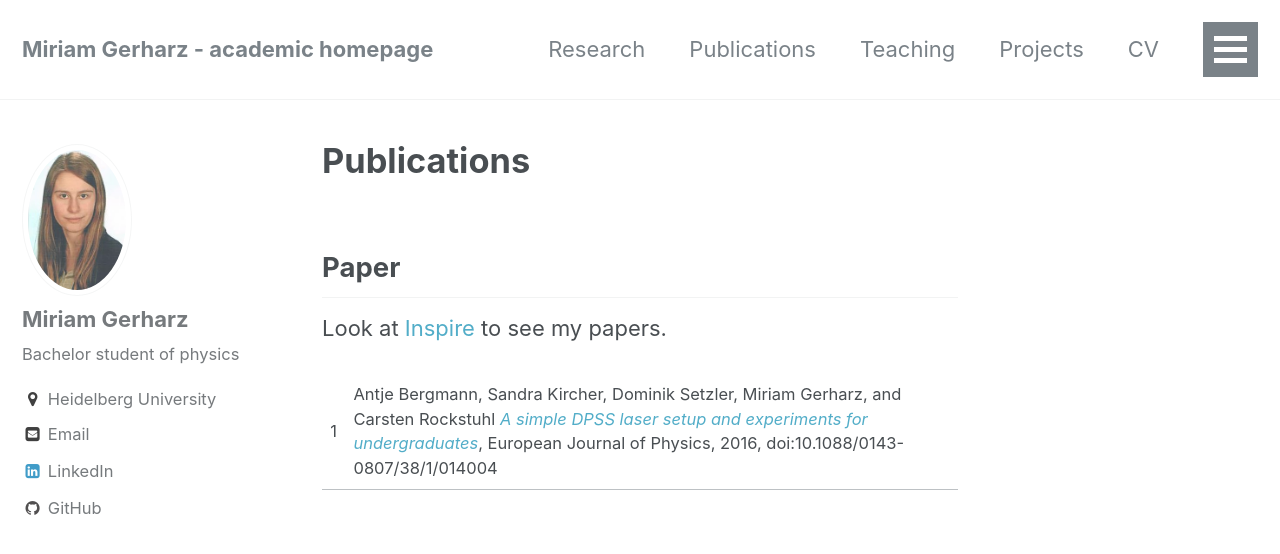
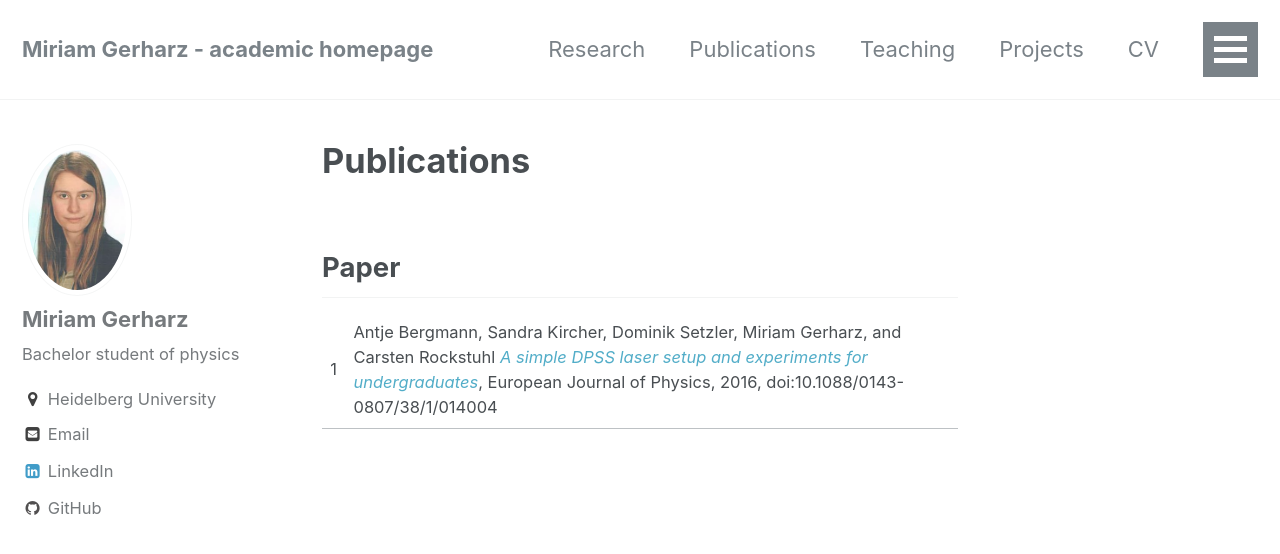
Before and after one commit to MiriamG97/Miriam-Gerharz.github.io, a Jekyll site: the page built from _pages/publications.md, in a window 1280 px wide and 900 px high. Shown: the top 554 px of the window. Built offline with Jekyll 4.4.1, drawn with Linux system fonts in a browser that asks for light colours.

Commit message:
Update publications.md

```diff
--- a/_pages/publications.md
+++ b/_pages/publications.md
@@ -12,8 +12,6 @@ permalink: /publications/
 
 ## Paper
 
-Look at [Inspire](https://inspirehep.net/author/profile/M.Bies.1) to see my papers.
-
 1 | Antje Bergmann, Sandra Kircher, Dominik Setzler, Miriam Gerharz, and Carsten Rockstuhl [*A simple DPSS laser setup and experiments for undergraduates*](https://www.researchgate.net/publication/315697346_A_simple_DPSS_laser_setup_and_experiments_for_undergraduates), European Journal of Physics, 2016, doi:10.1088/0143-0807/38/1/014004
 
 <!--
```
